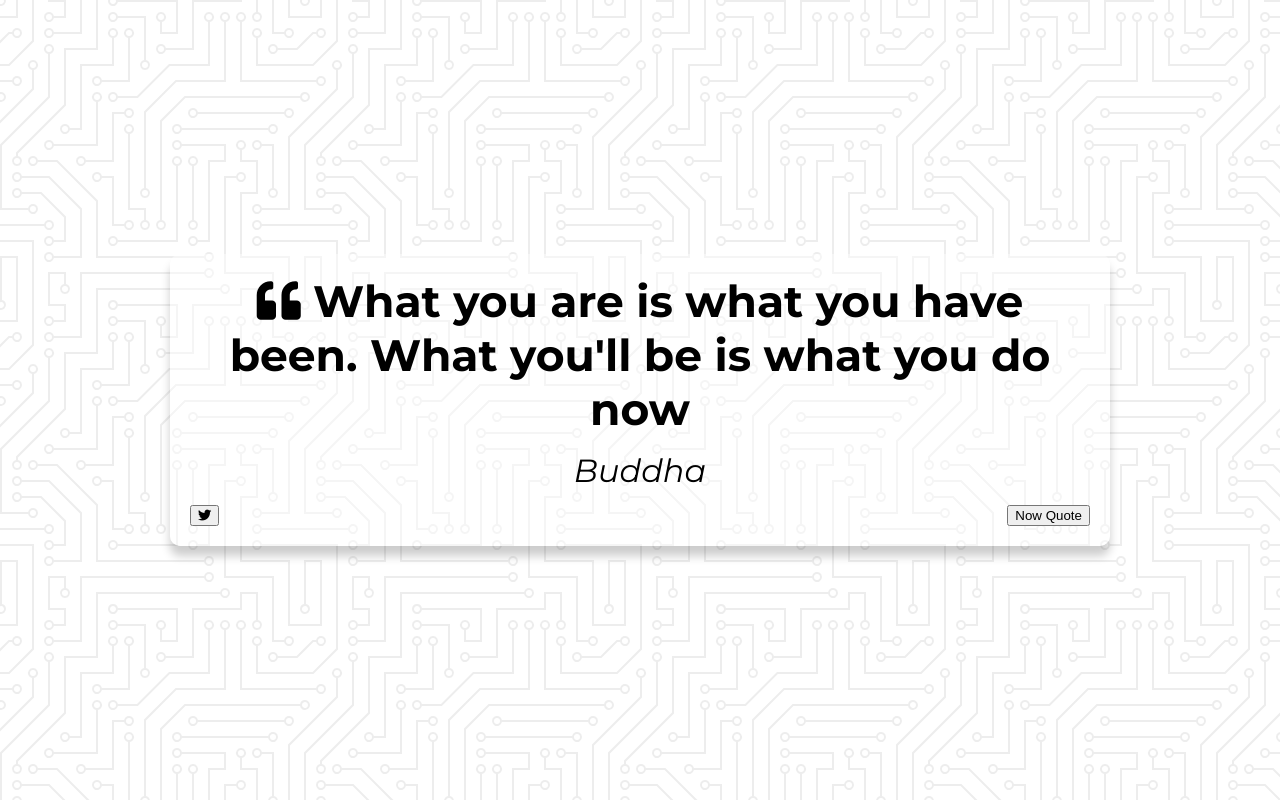
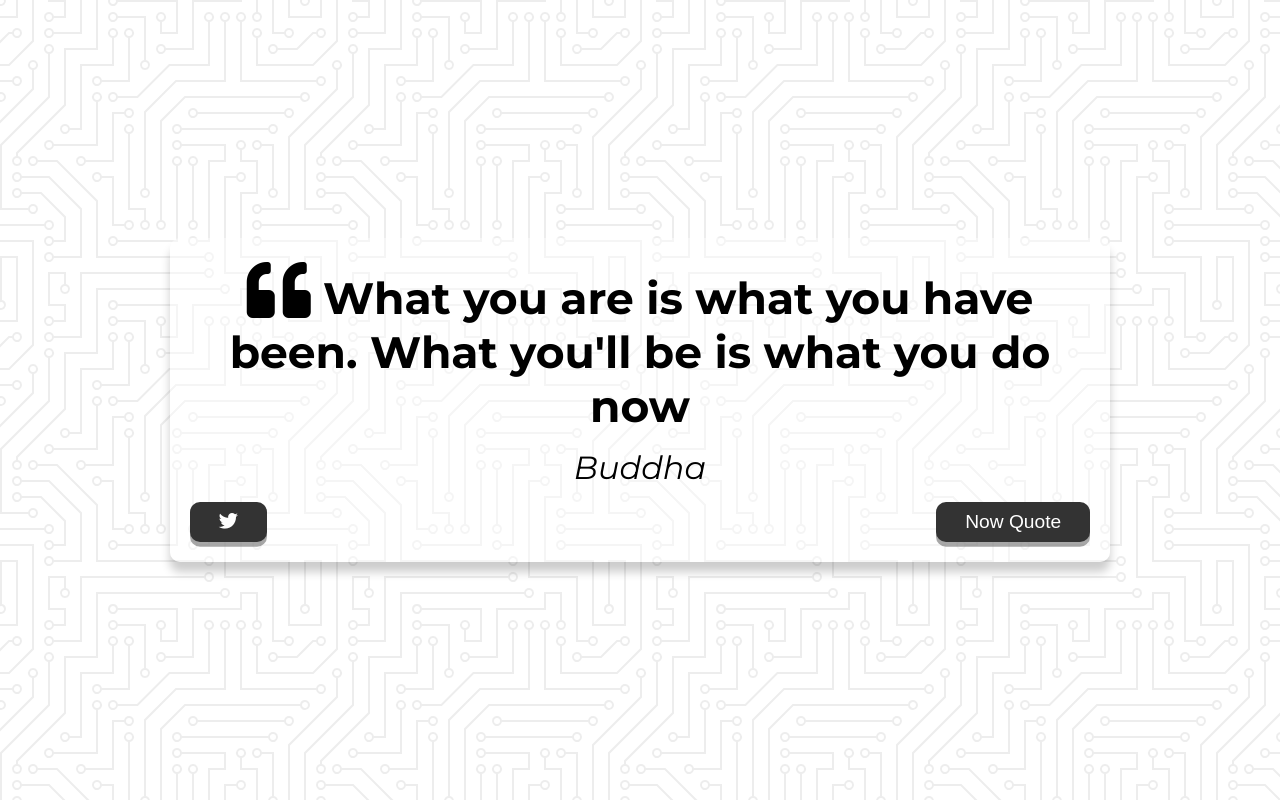
Before and after one commit to wl09/quote-generator, a plain HTML site: page index.html in a window 1280 px wide. Drawn offline with Linux system fonts and the light colour scheme.

Commit message:
added pseudo sleectors to both buttons and fixed errors

```diff
--- a/style.css
+++ b/style.css
@@ -28,15 +28,15 @@ body {
 }
 
 .quote-text {
-    font-size: 2.75rem; // more responsive than px
+     font-size: 2.75rem; /* more responsive than px */
 }
 
 .long-quote {
-    font-size: 2rem; //will dynamically turn this on or off when needed
+    font-size: 2rem; /* will dynamically turn this on or off when needed */
 }
 
 .fa-quote-left {
-    font-size: 4 rem;
+    font-size: 4rem;
 }
 
 .quote-author {
@@ -54,6 +54,28 @@ body {
 
 }
 
+button {
+    cursor: pointer;
+    font-size: 1.2rem;
+    height: 2.5rem;
+    border: none;
+    border-radius: 10px;
+    color: #fff;
+    background: #333;
+    outline:none;
+    padding: 0.5rem 1.8rem;
+    box-shadow: 0 0.3rem rgba(121,121,121,0.65);
+
+}
+
+button:hover {
+    filter: brightness(110%);
+}
+
+button:active {
+    transform: translate(0,0.3rem);
+    box-shadow: 0 0.1rem rgba (255,255,255,.65);
+}
 
 
 
```
